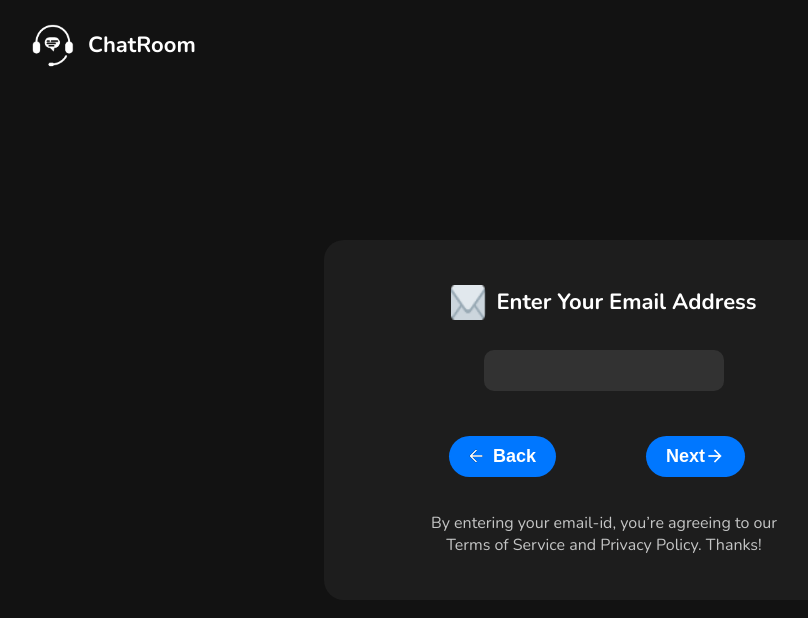
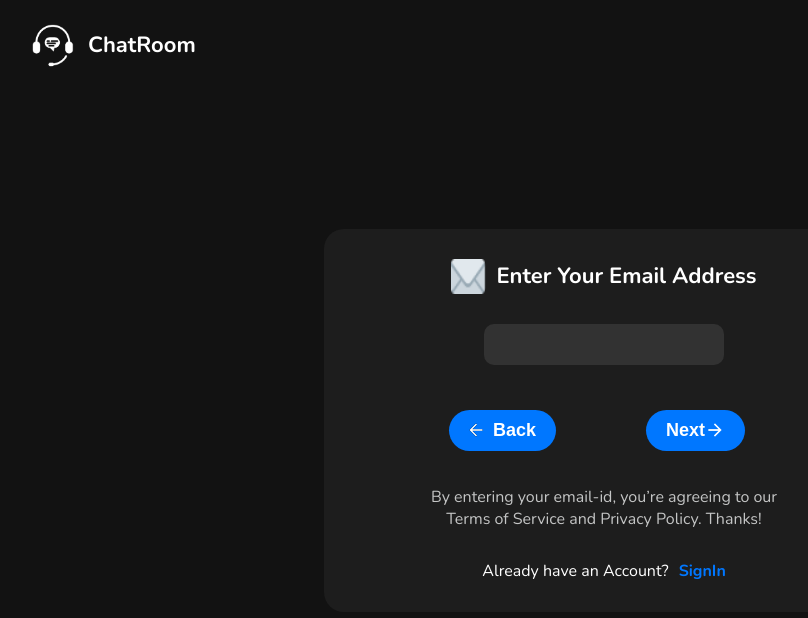
Before and after one commit to jsambhav5/ChatRoom, a React (Create React App) app in the folder frontend/: page / in a window 1280 px wide. Both pictures are taken after a click on the button "Create New Account". Shown: the top 618 px of the page, without its empty margins (36-844 px from the left). Built offline with nearby package versions, Linux system fonts and the light colour scheme; no server answers.

Commit message:
Added SignIn shortcut at register page

```diff
--- a/frontend/src/components/LoginSteps/LoginEmail.jsx
+++ b/frontend/src/components/LoginSteps/LoginEmail.jsx
@@ -40,12 +40,10 @@ const LoginEmail = () => {
 					<Button onClick={next} text="Next" />
 				</div>
 				<div className={styles.signUpWrapper}>
-					<span className={styles.hasInvite}>
-						Don't have an Account?
-						<Link className={styles.signUpLink} to="/register">
-							Create New Account
-						</Link>
-					</span>
+					<span>Don't have an Account?</span>
+					<Link className={styles.signUpLink} to="/register">
+						Create New Account
+					</Link>
 				</div>
 			</div>
 		</Card>
--- a/frontend/src/components/LoginSteps/LoginPassword.jsx
+++ b/frontend/src/components/LoginSteps/LoginPassword.jsx
@@ -57,12 +57,10 @@ const LoginPassword = () => {
 					<Button onClick={next} text="Next" />
 				</div>
 				<div className={styles.signUpWrapper}>
-					<span className={styles.hasInvite}>
-						Don't have an Account?
-						<Link className={styles.signUpLink} to="/register">
-							Create New Account
-						</Link>
-					</span>
+					<span>Don't have an Account?</span>
+					<Link className={styles.signUpLink} to="/register">
+						Create New Account
+					</Link>
 				</div>
 			</div>
 		</Card>
--- a/frontend/src/components/RegisterSteps/RegisterEmail.jsx
+++ b/frontend/src/components/RegisterSteps/RegisterEmail.jsx
@@ -4,7 +4,7 @@ import { sendOTP } from "../../http";
 import styles from "./RegisterSteps.module.css";
 import { useDispatch, useSelector } from "react-redux";
 import { setOTP } from "../../store/otpSlice";
-import { useNavigate } from "react-router-dom";
+import { useNavigate, Link } from "react-router-dom";
 import { setStep, setEmail as saveEmail } from "../../store/registerSlice";
 
 const RegisterEmail = () => {
@@ -66,6 +66,12 @@ const RegisterEmail = () => {
 				</div>
 				<p className={styles.bottomParagraph}>{text}</p>
 			</div>
+			<div className={styles.signInWrapper}>
+				<span>Already have an Account?</span>
+				<Link className={styles.signInLink} to="/login">
+					SignIn
+				</Link>
+			</div>
 		</Card>
 	);
 };
--- a/frontend/src/components/RegisterSteps/RegisterOTP.jsx
+++ b/frontend/src/components/RegisterSteps/RegisterOTP.jsx
@@ -6,6 +6,7 @@ import { verifyOTP } from "../../http";
 import { setLogin, setUser } from "../../store/loginSlice";
 import { setOTP as saveOTP } from "../../store/otpSlice";
 import { initRegister, setStep } from "../../store/registerSlice";
+import { Link } from "react-router-dom";
 
 const RegisterOTP = () => {
 	const [text, setText] = useState(
@@ -73,6 +74,12 @@ const RegisterOTP = () => {
 					</div>
 					<p className={styles.bottomParagraph}>{text}</p>
 				</div>
+				<div className={styles.signInWrapper}>
+					<span> Already have an Account?</span>
+					<Link className={styles.signInLink} to="/login">
+						SignIn
+					</Link>
+				</div>
 			</Card>
 		</>
 	);
--- a/frontend/src/components/RegisterSteps/RegisterSteps.module.css
+++ b/frontend/src/components/RegisterSteps/RegisterSteps.module.css
@@ -33,3 +33,14 @@
 	display: inline-block;
 	cursor: pointer;
 }
+
+.signInWrapper {
+	margin-top: 30px;
+}
+
+.signInLink {
+	margin-left: 10px;
+	color: #0077ff;
+	font-weight: bold;
+	text-decoration: none;
+}
--- a/frontend/src/pages/Home/Home.jsx
+++ b/frontend/src/pages/Home/Home.jsx
@@ -30,9 +30,7 @@ const Home = () => {
 					<Button onClick={startRegister} text="Create New Account" />
 				</div>
 				<div className={styles.signInWrapper}>
-					<span className={styles.hasInvite}>
-						Already have an Account?
-					</span>
+					<span>Already have an Account?</span>
 					<Link className={styles.signInLink} to="/login">
 						SignIn
 					</Link>
--- a/frontend/src/pages/Home/Home.module.css
+++ b/frontend/src/pages/Home/Home.module.css
@@ -5,10 +5,6 @@
 	padding: 10px 10px;
 	margin: 0 auto;
 	text-align: center;
-}
-
-.hasInvite {
-	color: #0077ff;
 }
 
 .signInWrapper {
```
